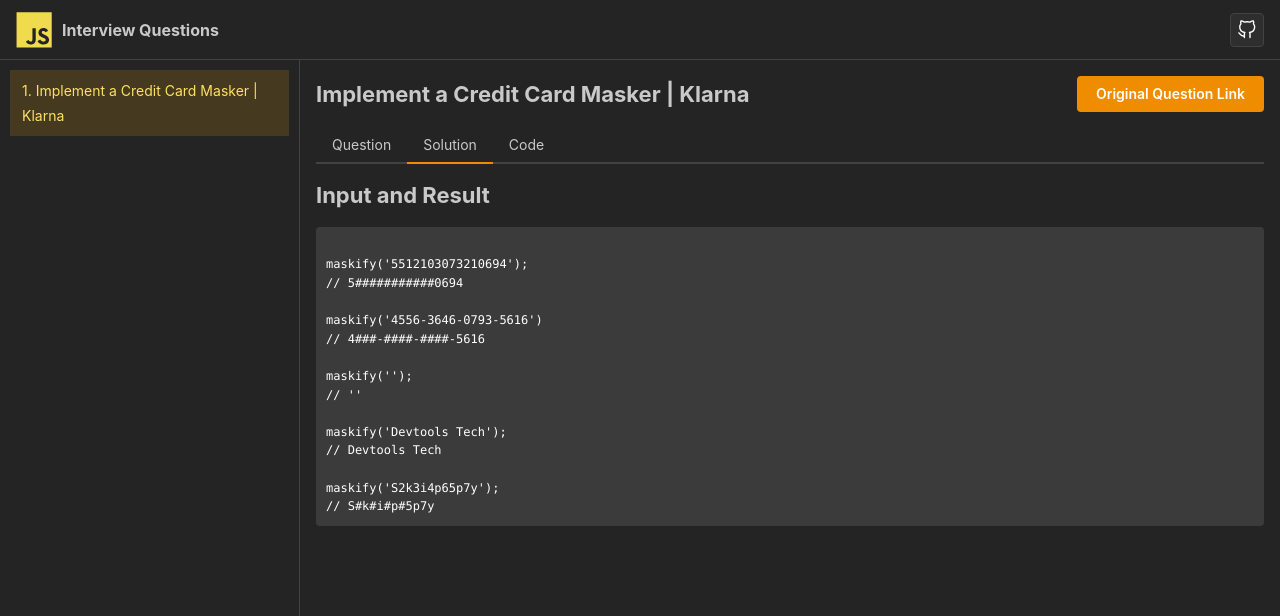
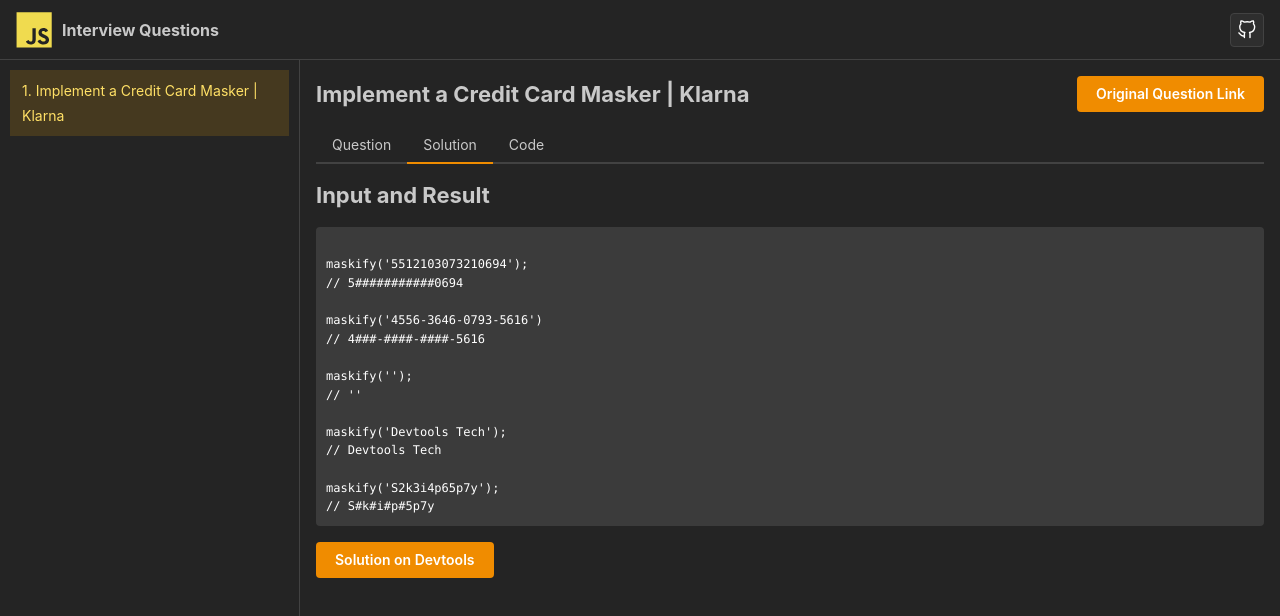
Before and after one commit to Akash187/javascript-interview-questions, a React (Vite) app: page /implement-a-credit-card-masker in a window 1280 px wide. Both pictures are taken after a click on the tab "Solution". Shown: the top 616 px of the page. Built offline with nearby package versions, Linux system fonts and the light colour scheme.

Commit message:
feat: added button for "Solution on Devtools"

```diff
--- a/src/questions/implement a credit card masker/Solution.tsx
+++ b/src/questions/implement a credit card masker/Solution.tsx
@@ -1,4 +1,4 @@
-import { Code, Stack, Title } from '@mantine/core'
+import { Button, Code, Stack, Title } from '@mantine/core'
 
 const INPUT_CODE = `
 maskify('5512103073210694');
@@ -22,6 +22,14 @@
 		<Stack>
 			<Title order={3}>Input and Result</Title>
 			<Code block>{INPUT_CODE}</Code>
+			<Button
+				style={{ alignSelf: 'flex-start' }}
+				component="a"
+				target="_blank"
+				href="https://www.devtools.tech/questions/implement-a-credit-card-masker-or-klarna-frontend-interview-question-or-javascript/submissions/9q0lcYPHHJr6Z1ON299i?utm_source=social-share"
+			>
+				Solution on Devtools
+			</Button>
 		</Stack>
 	)
 }
```
